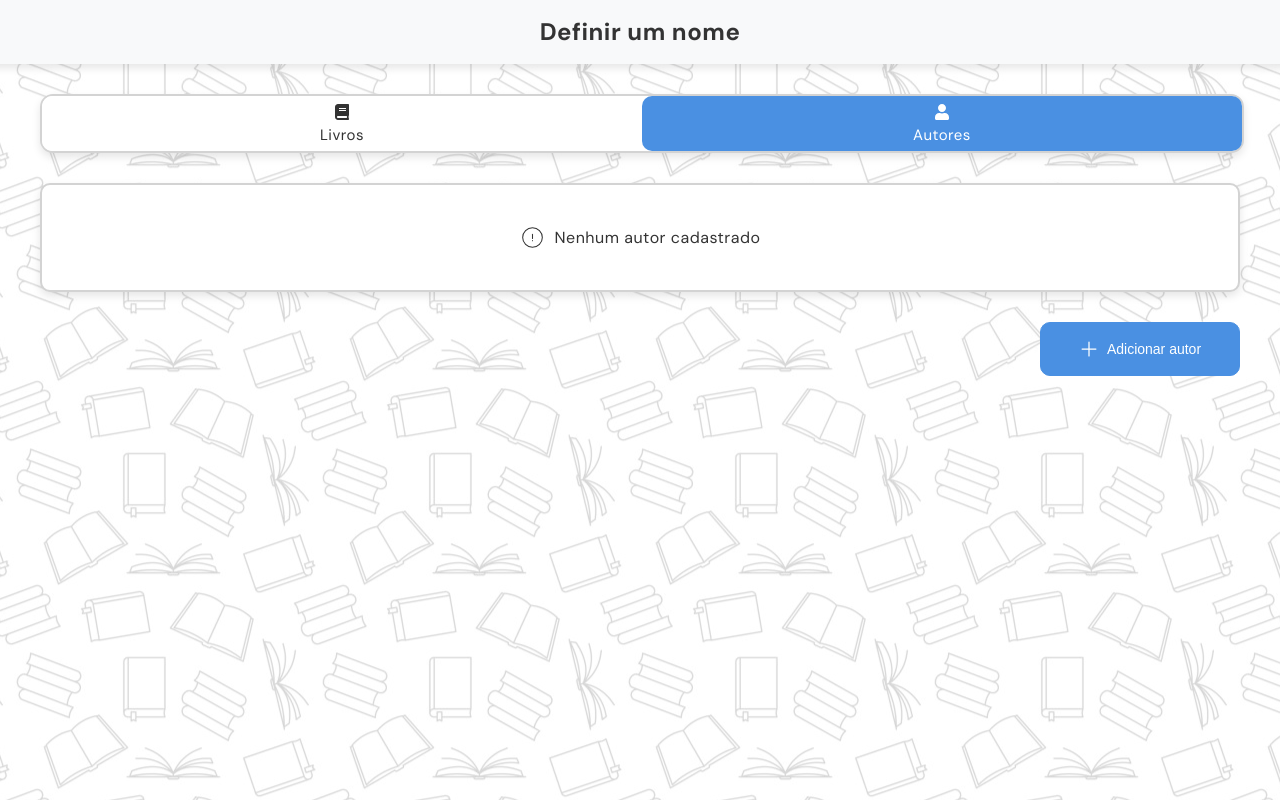
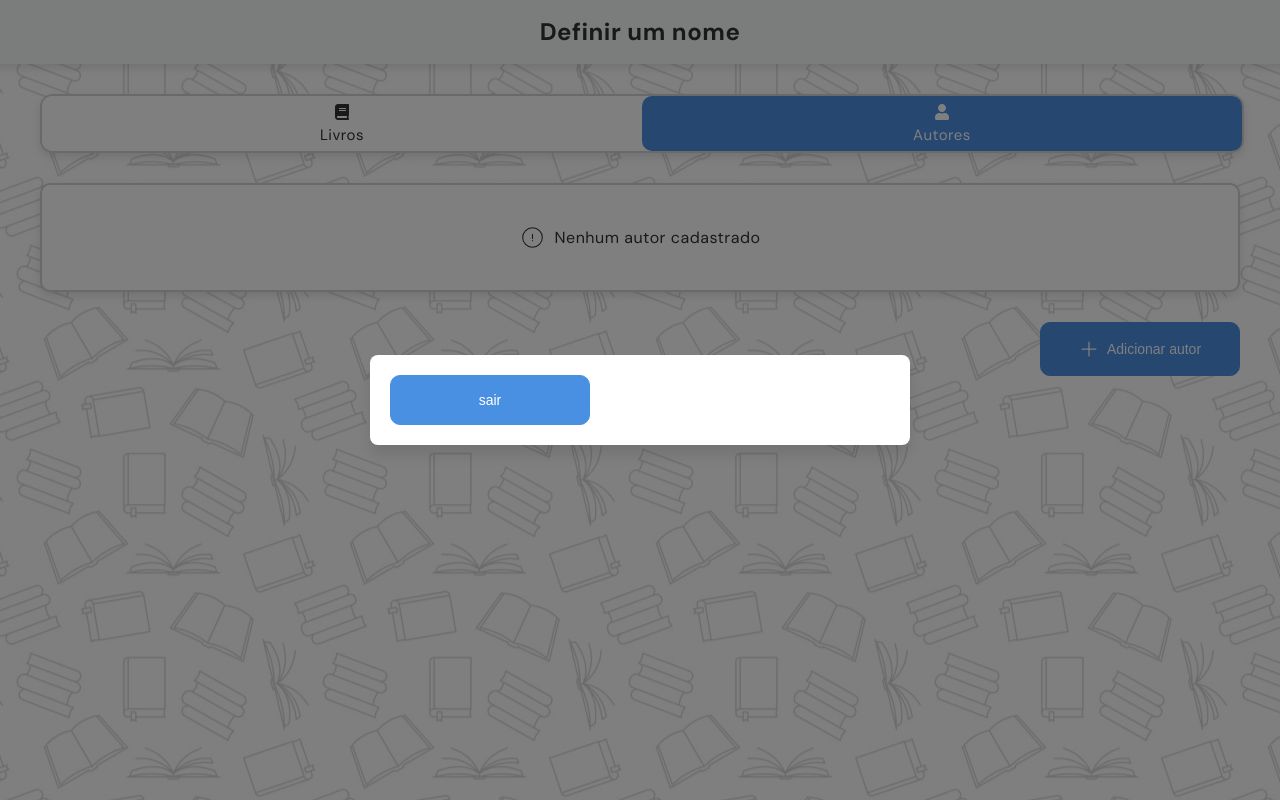
Before and after one commit to breno-aredes/desafio-contato-seguro, a React (Vite) app: page / in a window 1280 px wide. Both pictures are taken after a click on the button "Adicionar autor". Built offline with nearby package versions, Linux system fonts and the light colour scheme.

Commit message:
feat: add simple modal component

```diff
--- a/src/components/Authors/index.tsx
+++ b/src/components/Authors/index.tsx
@@ -1,12 +1,14 @@
-import React from "react";
+import React, { useState } from "react";
 import * as S from "./styles";
 import { CiCircleAlert } from "react-icons/ci";
 import { AuthorsProps } from "../../types/authors";
 import Button from "../Buttons";
 
 import { BsPlusLg } from "react-icons/bs";
+import Modal from "../Modal";
 
 const Authors: React.FC<AuthorsProps> = ({ authors }) => {
+  const [modalOpen, setModalOpen] = useState<boolean>(false);
   return (
     <>
       <S.AuthorSection>
@@ -20,11 +22,15 @@ const Authors: React.FC<AuthorsProps> = ({ authors }) => {
         )}
       </S.AuthorSection>
       <S.ButtonContent>
-        <Button>
+        <Button onClick={() => setModalOpen(true)}>
           <BsPlusLg />
           Adicionar autor
         </Button>
       </S.ButtonContent>
+
+      <Modal isModalOpen={modalOpen}>
+        <Button onClick={() => setModalOpen(false)}>sair</Button>
+      </Modal>
     </>
   );
 };
--- /dev/null
+++ b/src/components/Modal/index.tsx
@@ -0,0 +1,15 @@
+import React from "react";
+import * as Dialog from "@radix-ui/react-dialog";
+import { ModalProps } from "../../types/modal";
+import * as S from "./styles";
+
+const Modal: React.FC<ModalProps> = ({ isModalOpen, children }) => {
+  return (
+    <Dialog.Root open={isModalOpen}>
+      <S.Overlay />
+      <S.Content>{children}</S.Content>
+    </Dialog.Root>
+  );
+};
+
+export default Modal;
--- /dev/null
+++ b/src/components/Modal/styles.ts
@@ -0,0 +1,21 @@
+import styled from "styled-components";
+import * as Dialog from "@radix-ui/react-dialog";
+
+export const Overlay = styled(Dialog.Overlay)`
+  background-color: rgba(0, 0, 0, 0.5);
+  position: fixed;
+  inset: 0;
+`;
+
+export const Content = styled(Dialog.Content)`
+  background-color: white;
+  border-radius: 8px;
+  padding: 20px;
+  position: fixed;
+  top: 50%;
+  left: 50%;
+  transform: translate(-50%, -50%);
+  box-shadow: 0 10px 15px rgba(0, 0, 0, 0.1);
+  width: 90%;
+  max-width: 500px;
+`;
--- /dev/null
+++ b/src/types/modal.ts
@@ -0,0 +1,4 @@
+export interface ModalProps {
+  isModalOpen: boolean;
+  children: React.ReactNode;
+}
```
